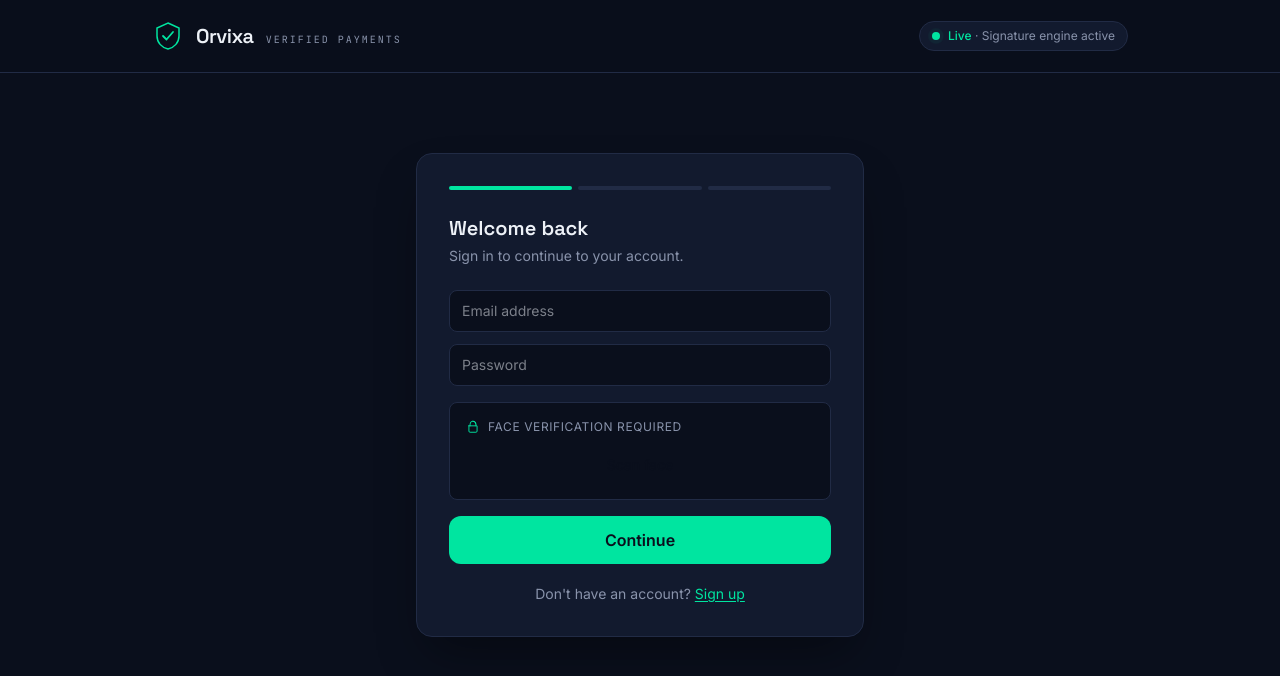
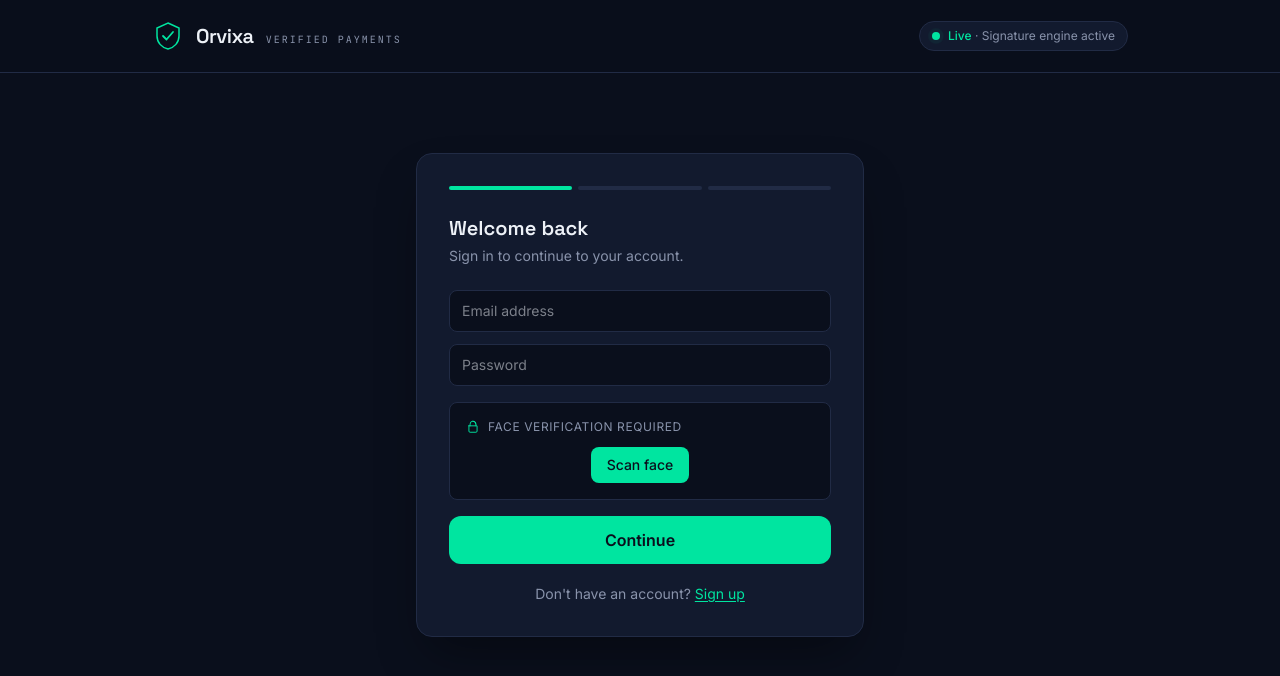
Before and after one commit to PiyushSaxena05/Orvixa, a React (Vite) app in the folder frontend/: page / in a window 1280 px wide. Shown: the top 676 px of the page. Built offline with nearby package versions, Linux system fonts and the light colour scheme.

Commit message:
Update FaceCapture.jsx

```diff
--- a/frontend/src/components/FaceCapture.jsx
+++ b/frontend/src/components/FaceCapture.jsx
@@ -87,14 +87,12 @@ function FaceCapture({ onCapture, buttonLabel = 'Scan Face' }) {
     console.log('ssdMobilenetv1 isLoaded:', faceapi.nets.ssdMobilenetv1.isLoaded)
 
     try {
-      // Sabse pehle low confidence pe saare detections dhundo, dikhne ke liye
       const allBoxes = await faceapi.detectAllFaces(
         videoRef.current,
         new faceapi.SsdMobilenetv1Options({ minConfidence: 0.05 })
       )
       console.log('Raw boxes found at 0.05 confidence:', allBoxes.length, allBoxes)
 
-      // Detection box ko canvas pe draw karo taaki dikhe
       if (canvasRef.current && allBoxes.length > 0) {
         const displaySize = { width: videoRef.current.width, height: videoRef.current.height }
         faceapi.matchDimensions(canvasRef.current, displaySize)
@@ -134,7 +132,7 @@ function FaceCapture({ onCapture, buttonLabel = 'Scan Face' }) {
         <button
           onClick={startScan}
           type="button"
-          className="bg-brass hover:bg-brass-dim transition-colors text-ink font-medium px-4 py-2 rounded-lg text-sm"
+          className="bg-accent hover:bg-accent-dim transition-colors text-ink font-medium px-4 py-2 rounded-lg text-sm"
         >
           {buttonLabel}
         </button>
@@ -164,7 +162,7 @@ function FaceCapture({ onCapture, buttonLabel = 'Scan Face' }) {
             onClick={captureAndDetect}
             disabled={status === 'detecting'}
             type="button"
-            className="mt-3 bg-brass hover:bg-brass-dim transition-colors text-ink font-medium px-4 py-2 rounded-lg text-sm disabled:opacity-50"
+            className="mt-3 bg-accent hover:bg-accent-dim transition-colors text-ink font-medium px-4 py-2 rounded-lg text-sm disabled:opacity-50"
           >
             {status === 'detecting' ? 'Detecting...' : 'Capture'}
           </button>
@@ -173,7 +171,7 @@ function FaceCapture({ onCapture, buttonLabel = 'Scan Face' }) {
 
       {status === 'done' && <p className="text-sm text-success">Face captured ✓</p>}
       {status === 'error' && (
-        <button onClick={startScan} type="button" className="text-sm text-brass underline">
+        <button onClick={startScan} type="button" className="text-sm text-accent underline">
           Try again
         </button>
       )}
```
